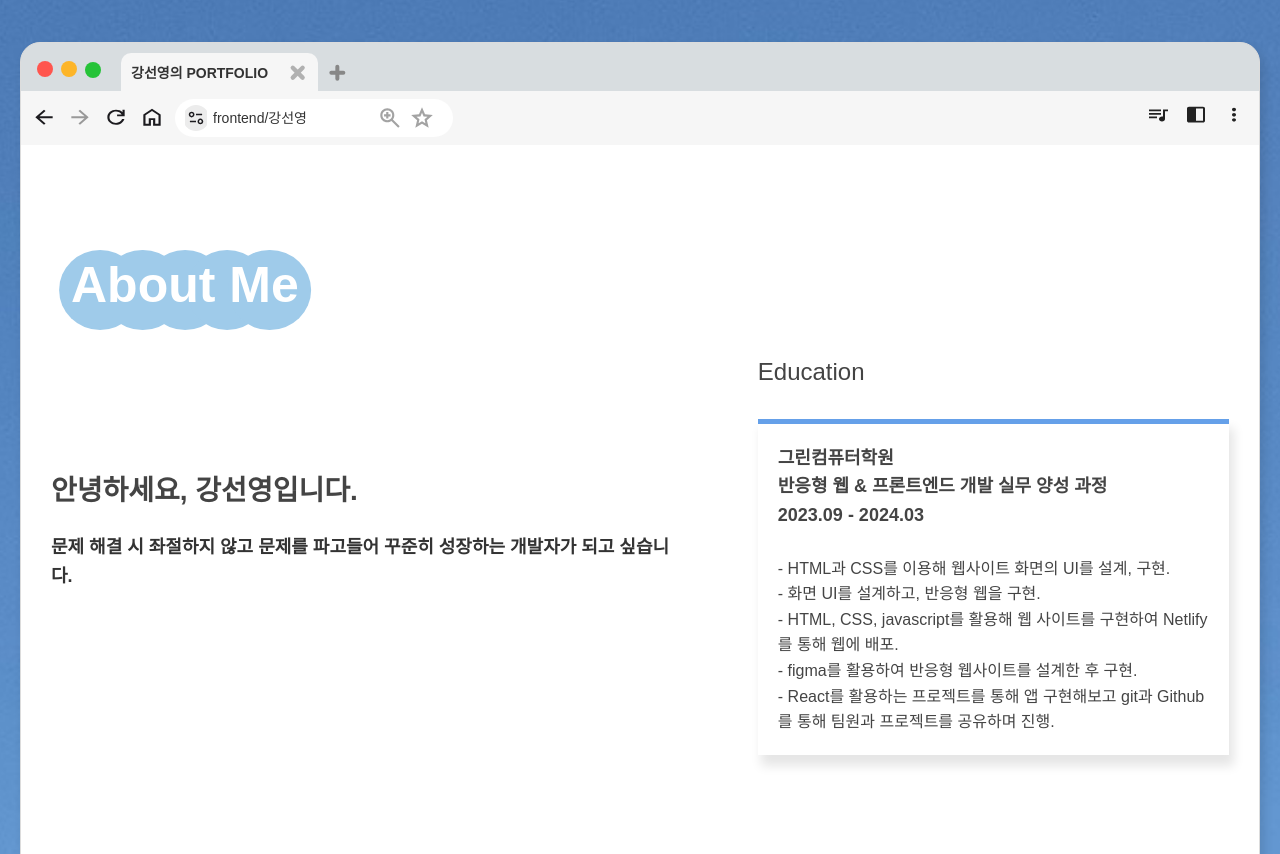
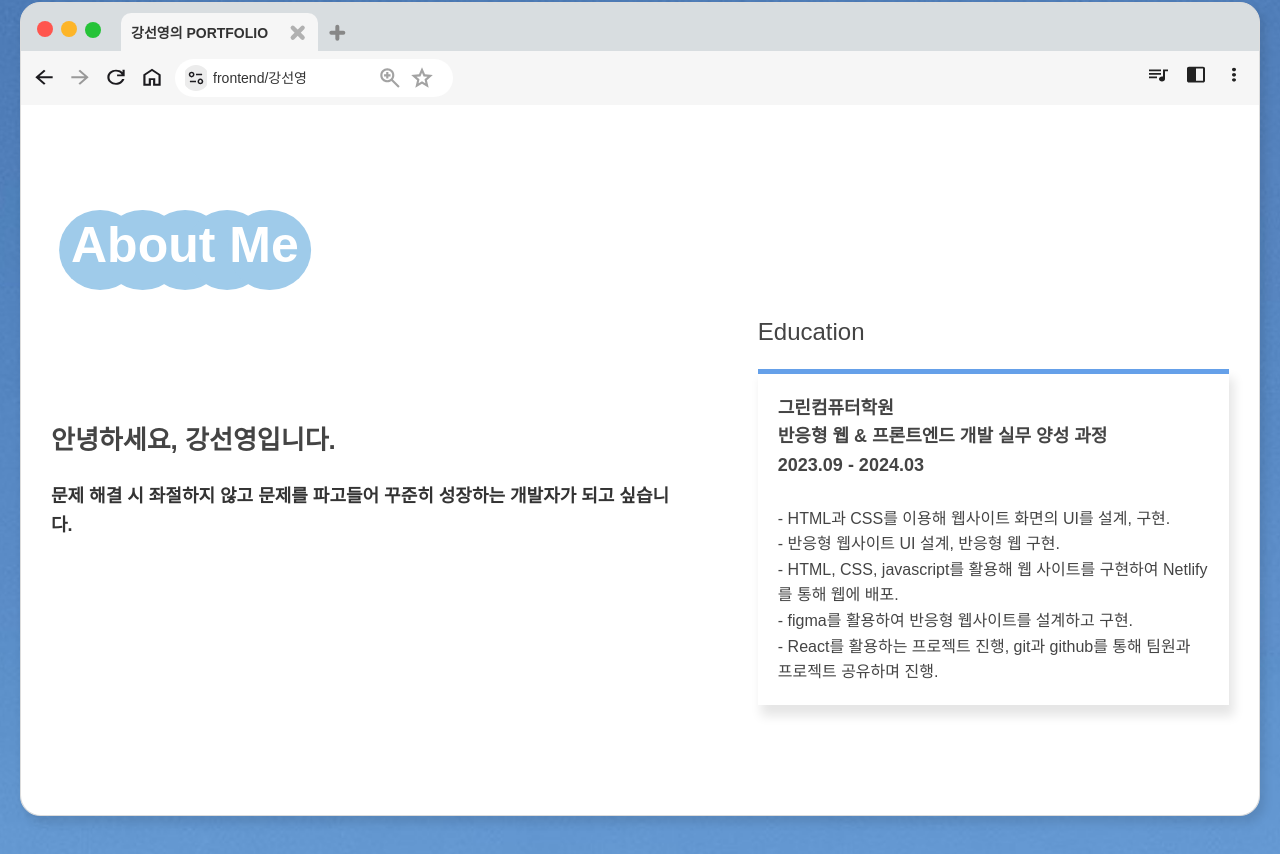
Before and after one commit to seon022/ReactPortFolio, a React (Create React App) app: page / in a window 1280 px wide. Shown: the part 886-1740 px from the top of the page. Built offline with nearby package versions, Linux system fonts and the light colour scheme.

Commit message:
[수정] 스크롤 위치 수정 0307

```diff
--- a/src/main/Main2.js
+++ b/src/main/Main2.js
@@ -28,7 +28,7 @@ const M2Wrap = styled.div`
         display: flex;
         justify-content: center;
         padding: 0 20px;
-        padding-top: 80px;
+        padding-top: 40px;
     }
     &.m2 {
         padding: 0 16px;
--- a/src/mainSub/AboutMe.js
+++ b/src/mainSub/AboutMe.js
@@ -30,11 +30,10 @@ const AboutMe = () => {
                             <br />
                             - HTML과 CSS를 이용해 웹사이트 화면의 UI를 설계, 구현.
                             <br />
-                            - 화면 UI를 설계하고, 반응형 웹을 구현. <br />
+                            - 반응형 웹사이트 UI 설계, 반응형 웹 구현. <br />
                             - HTML, CSS, javascript를 활용해 웹 사이트를 구현하여 Netlify를 통해 웹에 배포.
-                            <br />- figma를 활용하여 반응형 웹사이트를 설계한 후 구현.
-                            <br />- React를 활용하는 프로젝트를 통해 앱 구현해보고 git과 Github를 통해 팀원과 프로젝트를
-                            공유하며 진행.
+                            <br />- figma를 활용하여 반응형 웹사이트를 설계하고 구현.
+                            <br />- React를 활용하는 프로젝트 진행, git과 github를 통해 팀원과 프로젝트 공유하며 진행.
                         </div>
                     </EduWrap>
                 </div>
@@ -48,7 +47,7 @@ export default AboutMe;
 const AboutWrap = styled.div`
     padding-top: 20px;
     margin: 0 auto;
-    margin-bottom: 160px;
+    margin-bottom: 80px;
     &.about_mo {
         padding-top: 20px;
     }
@@ -60,7 +59,7 @@ const MyTitle = styled.div`
     font-weight: 900;
     line-height: 1.6;
     .titleTxt {
-        margin-bottom: 50px;
+        margin-bottom: 60px;
     }
     .titleTxt.pc {
         width: 54%;
@@ -71,7 +70,7 @@ const MyTitle = styled.div`
     }
     .hello {
         margin-bottom: 20px;
-        font-size: 28px;
+        font-size: 26px;
         color: #444;
     }
     .overview {
@@ -92,7 +91,7 @@ const EduWrap = styled.div`
         width: 40%;
     }
     .edu {
-        margin-bottom: 30px;
+        margin-bottom: 20px;
         font-size: 24px;
     }
     .eduBox {
--- a/src/mainSub/ProjectItem.js
+++ b/src/mainSub/ProjectItem.js
@@ -11,15 +11,19 @@ const ProjectItem = () => {
     const { isMobile } = useResponsiveApi();
 
     return (
-        <ProjectWrap id="Project1">
+        <ProjectWrap>
             <div className="project">
                 <Circlebg type={'project'}>Project</Circlebg>
             </div>
             <ItemWrap>
                 <ProjectTripple />
-                <ProjectPortfolio />
-                <ProjectMuseum />
-                <div className={!isMobile ? 'project3_Wrap' : ''}>
+                <div className={isMobile ? 'margin mo' : 'margin'}>
+                    <ProjectPortfolio />
+                </div>
+                <div className={isMobile ? 'margin mo' : 'margin'} id="Project2">
+                    <ProjectMuseum />
+                </div>
+                <div className={!isMobile ? 'project3_Wrap margin_p3' : 'margin_p3 mo'} id="Project3">
                     <ProjectStarbucks />
                     <ProjectUlsan />
                 </div>
@@ -46,6 +50,19 @@ const ItemWrap = styled.div`
     .project3_Wrap .item.pc {
         width: 49%;
     }
+    .margin {
+        padding-top: 70px;
+    }
+
+    .margin.mo {
+        padding-top: 80px;
+    }
+    .margin_p3 {
+        padding-top: 40px;
+    }
+    .margin_p3.mo {
+        padding-top: 80px;
+    }
     .item {
         box-sizing: border-box;
         width: 100%;
@@ -55,7 +72,6 @@ const ItemWrap = styled.div`
     }
     .item.pc {
         padding: 80px 20px 60px 20px;
-        margin-top: 60px;
     }
     .item.pc.tripple {
         padding: 60px 20px 40px 20px;
@@ -63,7 +79,6 @@ const ItemWrap = styled.div`
     }
     .item.mo {
         padding: 30px 10px 20px 10px;
-        margin-top: 60px;
     }
     .item_In {
         max-width: 1240px;
--- a/src/project/ProjectMuseum.js
+++ b/src/project/ProjectMuseum.js
@@ -10,7 +10,7 @@ const ProjectMuseum = () => {
     const { isMobile } = useResponsiveApi();
 
     return (
-        <div className={isMobile ? 'item mo' : 'item pc'} id="Project3">
+        <div className={isMobile ? 'item mo' : 'item pc'}>
             <div className="item_In">
                 <ProjectCont>
                     <div className="contentFlex">
--- a/src/project/ProjectPortfolio.js
+++ b/src/project/ProjectPortfolio.js
@@ -10,7 +10,7 @@ const ProjectPortfolio = () => {
     const { isMobile } = useResponsiveApi();
 
     return (
-        <div className={isMobile ? 'item mo' : 'item pc'} id="Project2">
+        <div className={isMobile ? 'item mo' : 'item pc'}>
             <div className="item_In">
                 <ProjectCont>
                     <div className="contentFlex">
```
